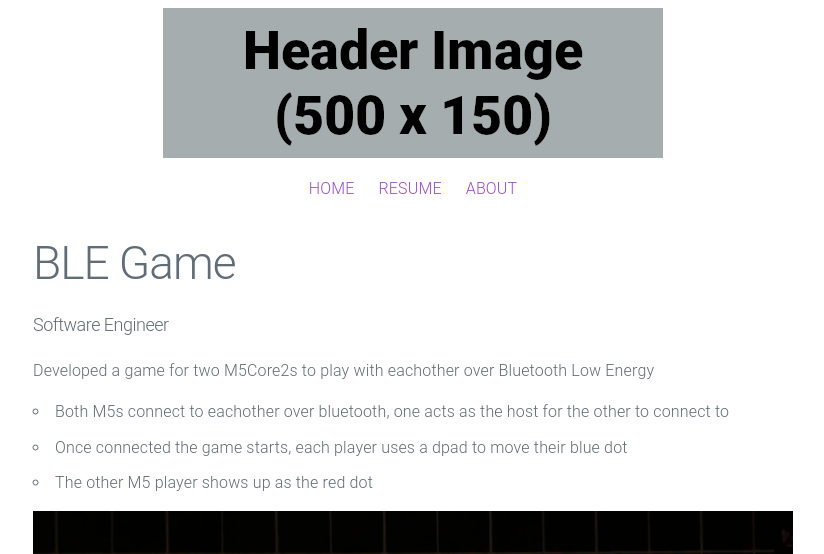
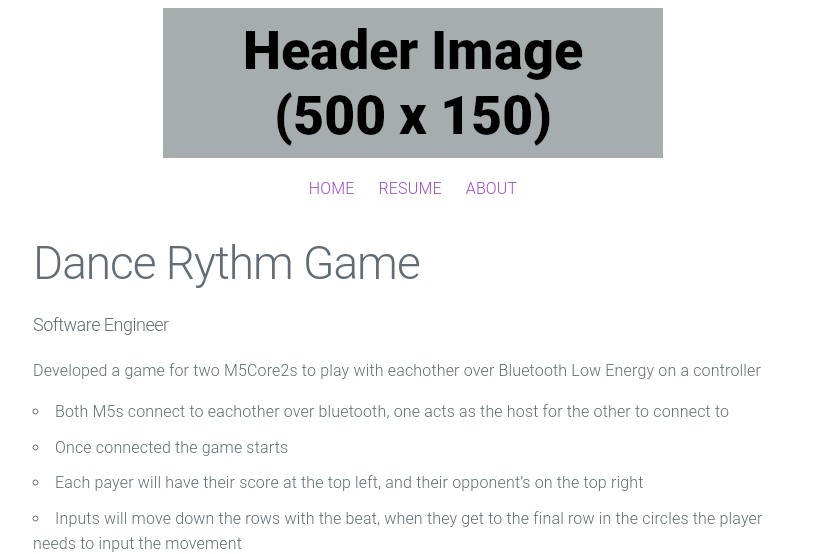
Before and after one commit to Chris-Trafton/Chris-Trafton.github.io, a Jekyll site: the page built from _posts/2024-10-02-drgame.md, in a window 1280 px wide and 1400 px high. Shown: the top 554 px of the window, without its empty margins (227-1051 px from the left). Built offline with Jekyll 4.4.1, drawn with Linux system fonts in a browser that asks for light colours; some of the changed text lies outside the part shown.

Commit message:
added drgame post

```diff
--- a/_posts/2024-10-02-drgame.md
+++ b/_posts/2024-10-02-drgame.md
@@ -1,23 +1,29 @@
 ---
 layout: post
-title:  "BLE Game"
+title:  "Dance Rythm Game"
 summary: "Software Engineer"
-date:   2024-10-01
-preview: /assets/blegamepreview.png
+date:   2024-10-03
+preview: /assets/drgamepreview.png
 ---
 
-Developed a game for two M5Core2s to play with eachother over Bluetooth Low Energy
+Developed a game for two M5Core2s to play with eachother over Bluetooth Low Energy on a controller
 
 - Both M5s connect to eachother over bluetooth, one acts as the host for the other to connect to
-- Once connected the game starts, each player uses a dpad to move their blue dot
-- The other M5 player shows up as the red dot
+- Once connected the game starts
+- Each payer will have their score at the top left, and their opponent's on the top right
+- Inputs will move down the rows with the beat, when they get to the final row in the circles the player needs to input the movement
+- Arrows refer to the four cardinal directions on the joystick, the letter refer to the face buttons, with the same orientation as an xbox controller
 
-![Picture 1](/assets/blegame_start.png)
+![Picture 1](/assets/drgame_connect.png)
 
-- If the dots hit each other the game ends
+![Picture 2](/assets/drgame_1.png)
 
-![Picture 2](/assets/blegame_end.png)
+![Picture 3](/assets/drgame_2.png)
 
-- Coded in python for a M5Core2 and a dpad pcb
+- The player with the most correct inputs wins
 
-![Picture 3](/assets/blegame_code.png)
+![Picture 4](/assets/drgame_end.png)
+
+- Coded in python for a M5Core2 and a controller pcb
+
+![Picture 5](/assets/drgame_code.png)
```
Also changed, not shown: _posts/2024-10-02-blegame.md (+1 -1 lines).
